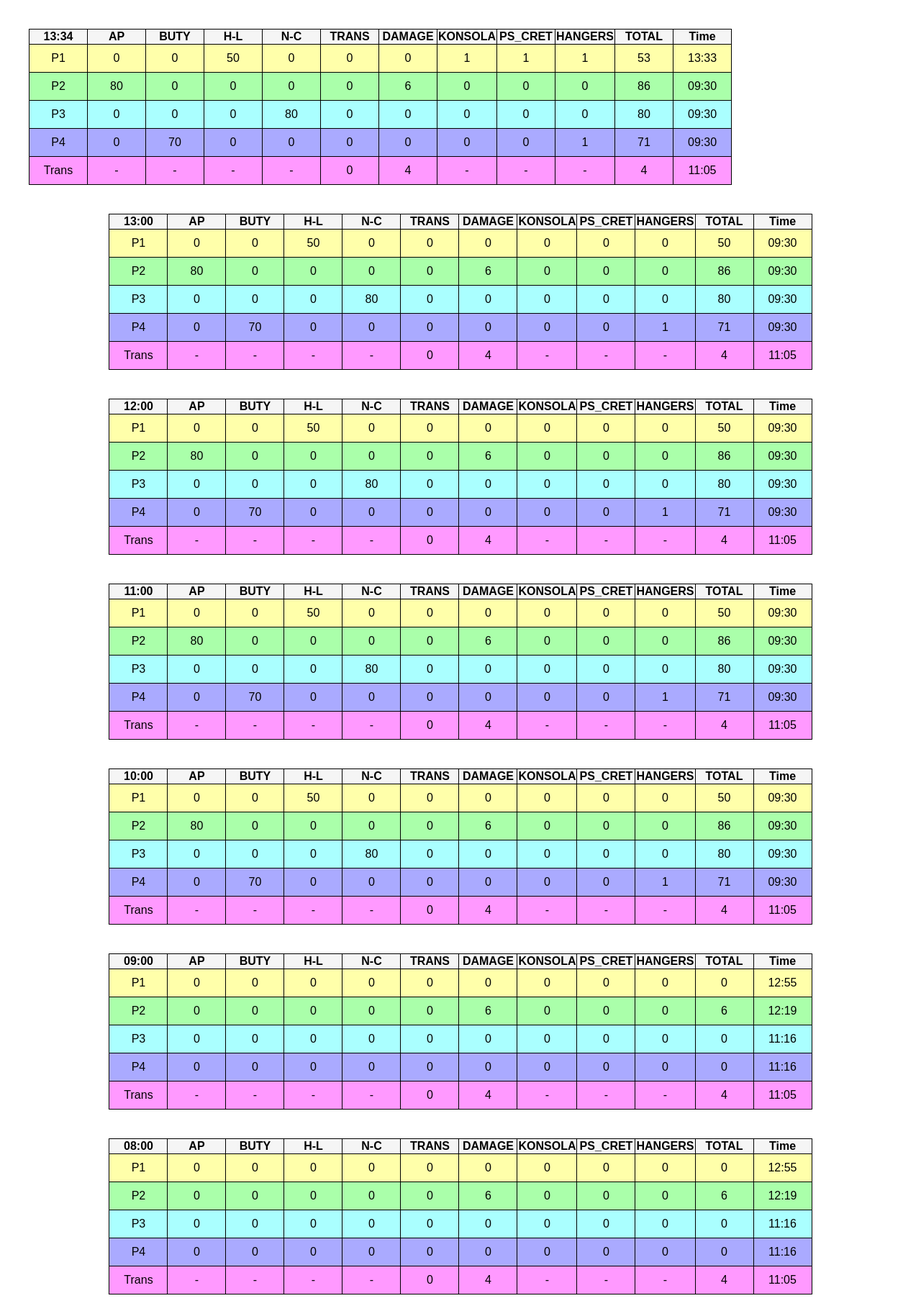
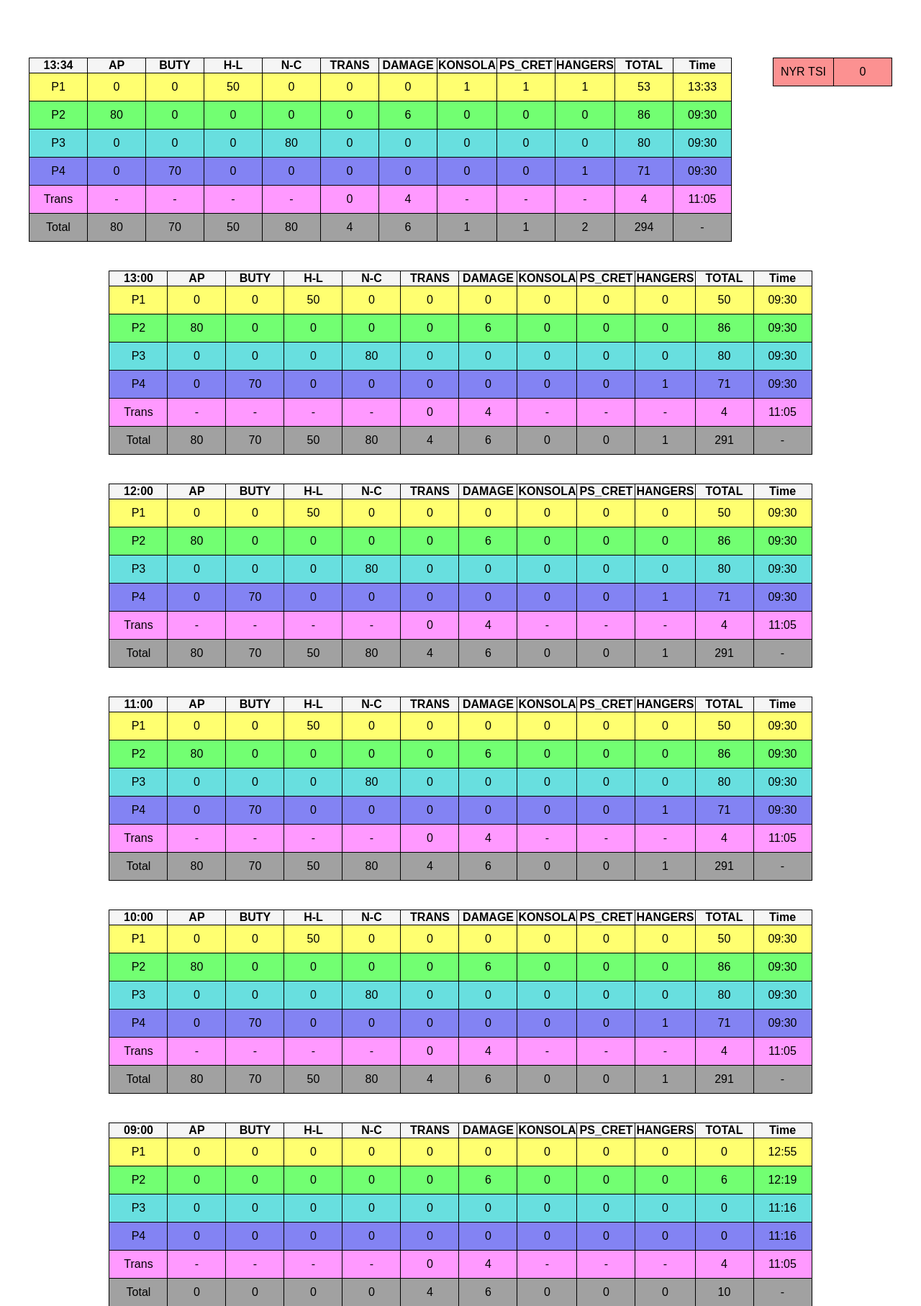
Before and after one commit to Filip-Wikiera/ib_stow_buffer, a Django app: page /Total in a window 1280 px wide. Shown: the part 150-1965 px from the top of the page at 72% size. Run offline with Django 5.2, Linux system fonts and the light colour scheme; data comes from the database, SQL or seed files in the repository; both versions use the stored data as it was after the commit.

Commit message:
finished

```diff
--- a/ib_bufor/buffor/TimePoint_Buffer.py
+++ b/ib_bufor/buffor/TimePoint_Buffer.py
@@ -11,15 +11,46 @@ class TimePoint_Buffer():
         self.buffer.append(closest_count(P4, timepoint))
         self.buffer.append(closest_count(Trans, timepoint))
 
+    def trans_nyr(self):
+        table = "<table class ='nyr'>"
+        table += f"<tr><td>NYR&nbspTSI</td><td>{self.buffer[4].NYR}</td>"
+        table += "<table>"
+
+        return table
+
+
     def __str__(self):
+        ap = 0
+        but = 0
+        hl = 0
+        nc = 0
+        trans = 0
+        damage = 0
+        konsola = 0
+        ps_cret = 0
+        hang = 0
+
         table = f"<table><thead><tr><th>{self.time}</th><th>AP</th><th>BUTY</th><th>H-L</th><th>N-C</th><th>TRANS</th><th>DAMAGE</th><th>KONSOLA</th><th>PS_CRET</th><th>HANGERS</th><th>TOTAL</th><th>Time</th>"
         for floor in self.buffer:
+
             time = floor.time_stamp.strftime("%H:%M")
             if floor.name != "Trans":
                 table += f"<tr><td>{floor.name}</td><td>{floor.app_total()}</td><td>{floor.buty_total()}</td><td>{floor.hl_total()}</td><td>{floor.ns_total()}</td><td>{floor.TRANS}</td><td>{floor.DAMAGE}</td><td>{floor.KONSOLA}</td><td>{floor.PS_CRET}</td><td>{floor.HANGERS}</td><td>{floor.total()}</td><td>{time}</td>"
+                ap += floor.app_total()
+                but += floor.buty_total()
+                hl += floor.hl_total()
+                nc += floor.ns_total()
+                trans += floor.TRANS
+                damage += floor.DAMAGE
+                konsola += floor.KONSOLA
+                ps_cret += floor.PS_CRET
+                hang += floor.HANGERS
             else:
                 table += f"<tr><td>{floor.name}</td><td>-</td><td>-</td><td>-</td><td>-</td><td>{floor.TRANS}</td><td>{floor.TRANS_DMG}</td><td>-</td><td>-</td><td>-</td><td>{floor.total()}</td><td>{time}</td>"
+                trans += floor.TRANS + floor.TRANS_DMG
 
+        total = ap + but + hl + nc + trans + damage + konsola + ps_cret + hang
+        table += f"<tr><td>Total</td><td>{ap}</td><td>{but}</td><td>{hl}</td><td>{nc}</td><td>{trans}</td><td>{damage}</td><td>{konsola}</td><td>{ps_cret}</td><td>{hang}</td><td>{total}</td><td>-</td>"
 
 
         table += "</table>"
--- a/ib_bufor/buffor/views.py
+++ b/ib_bufor/buffor/views.py
@@ -78,6 +78,7 @@ def TotalPage(request):
         }
     now = datetime.now()
     context['buffor_now'] = TimePoint_Buffer(now)
+    context['trans_nyr'] = TimePoint_Buffer(now).trans_nyr()
 
     date_backtrack = now.replace(minute=0, second=0, microsecond=0)
     context['buffor_old'] = ""
--- a/ib_bufor/static/css/style.css
+++ b/ib_bufor/static/css/style.css
@@ -85,6 +85,9 @@ input[type="submit"]:hover {
     padding: 20px;
     background-color: #000000;
 }
+.nyr{
+  float: inline-end;
+}
 #form_input{
   float: left;
   display: flex;
@@ -134,25 +137,29 @@ td {
 }
 
 table tr:nth-child(1) {
-  --row-color: #ffaaaa;
+  --row-color: #fc9191;
 }
 
 table tr:nth-child(2) {
-  --row-color: #ffffaa;
+  --row-color: #ffff70;
 }
 
 table tr:nth-child(3) {
-  --row-color: #aaffaa;
+  --row-color: #72ff72;
 }
 
 table tr:nth-child(4) {
-  --row-color: #aaffff;
+  --row-color: #68dfdf;
 }
 
 table tr:nth-child(5) {
-  --row-color: #aaaaff;
+  --row-color: #8383f3;
 }
 
 table tr:nth-child(6) {
   --row-color: #ff99ff;
 }
+
+table tr:nth-child(7) {
+  --row-color: #a1a1a1;
+}
--- a/ib_bufor/templates/total.html
+++ b/ib_bufor/templates/total.html
@@ -3,7 +3,11 @@
 {% block content %}
 <h1>{{ message }}</h1>
 
-<div id="current_count_table">{{ buffor_now|safe }}</div>
+<div id="current_count_table">
+    {{ trans_nyr|safe }}
+    {{ buffor_now|safe }}
+
+</div>
 <div id="older_count_tables">
     <center>{{ buffor_old|safe }}</center>
 </div>
```
Also changed, not shown: ib_bufor/db.sqlite3.
